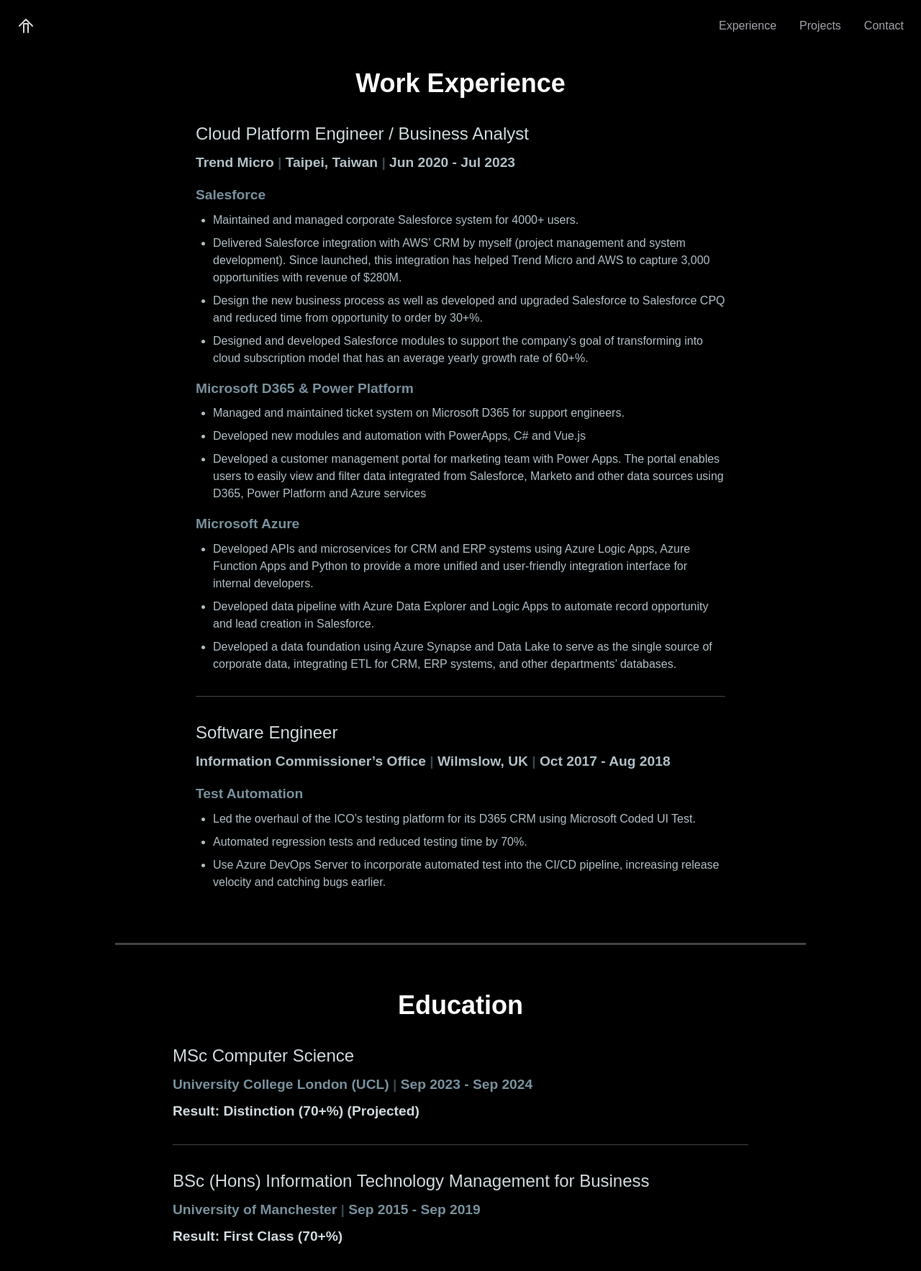
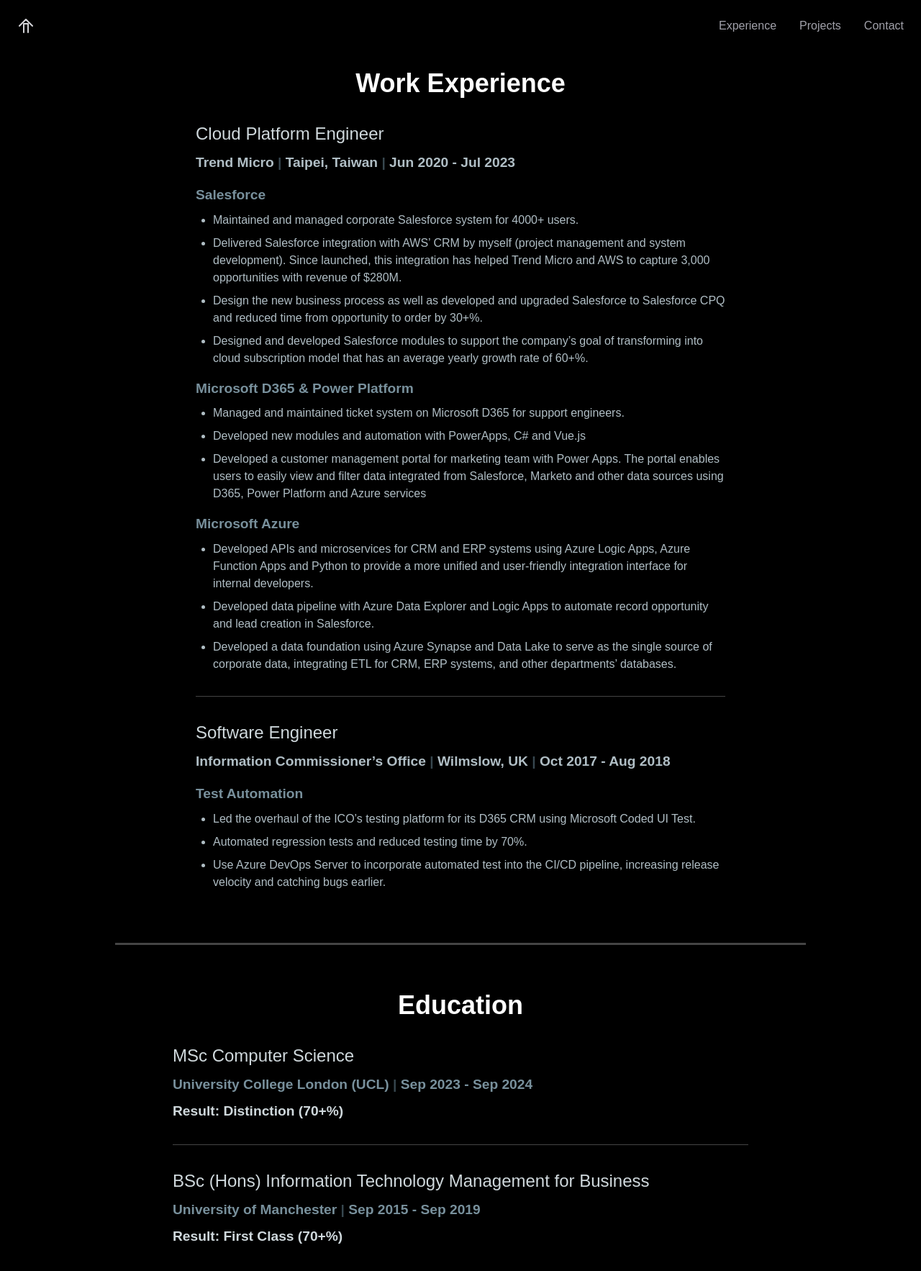
Before and after one commit to AnTienHuang/nextjs-personal-website, a Next.js app: page /experience in a window 1280 px wide. Shown: the top 1766 px of the page at 72% size. Built offline with nearby package versions, Linux system fonts and the light colour scheme; no server answers; what tailwindcss-debug-screens would draw is missing.

Commit message:
update UCL result

```diff
--- a/app/data/education.ts
+++ b/app/data/education.ts
@@ -4,7 +4,7 @@
     university: 'University College London (UCL)',
     location: 'London, UK',
     period: 'Sep 2023 - Sep 2024',
-    grade: 'Distinction (70+%) (Projected)',
+    grade: 'Distinction (70+%)',
   },
   {
     program: 'BSc (Hons) Information Technology Management for Business',
--- a/app/data/experiences.ts
+++ b/app/data/experiences.ts
@@ -1,6 +1,6 @@
 const experiences: ExperienceItem[] = [
   {
-    role: 'Cloud Platform Engineer / Business Analyst',
+    role: 'Cloud Platform Engineer',
     company: 'Trend Micro',
     location: 'Taipei, Taiwan',
     period: 'Jun 2020 - Jul 2023',
```
Also changed, not shown: 1 other file (tests, documents, lock files or other folders).
